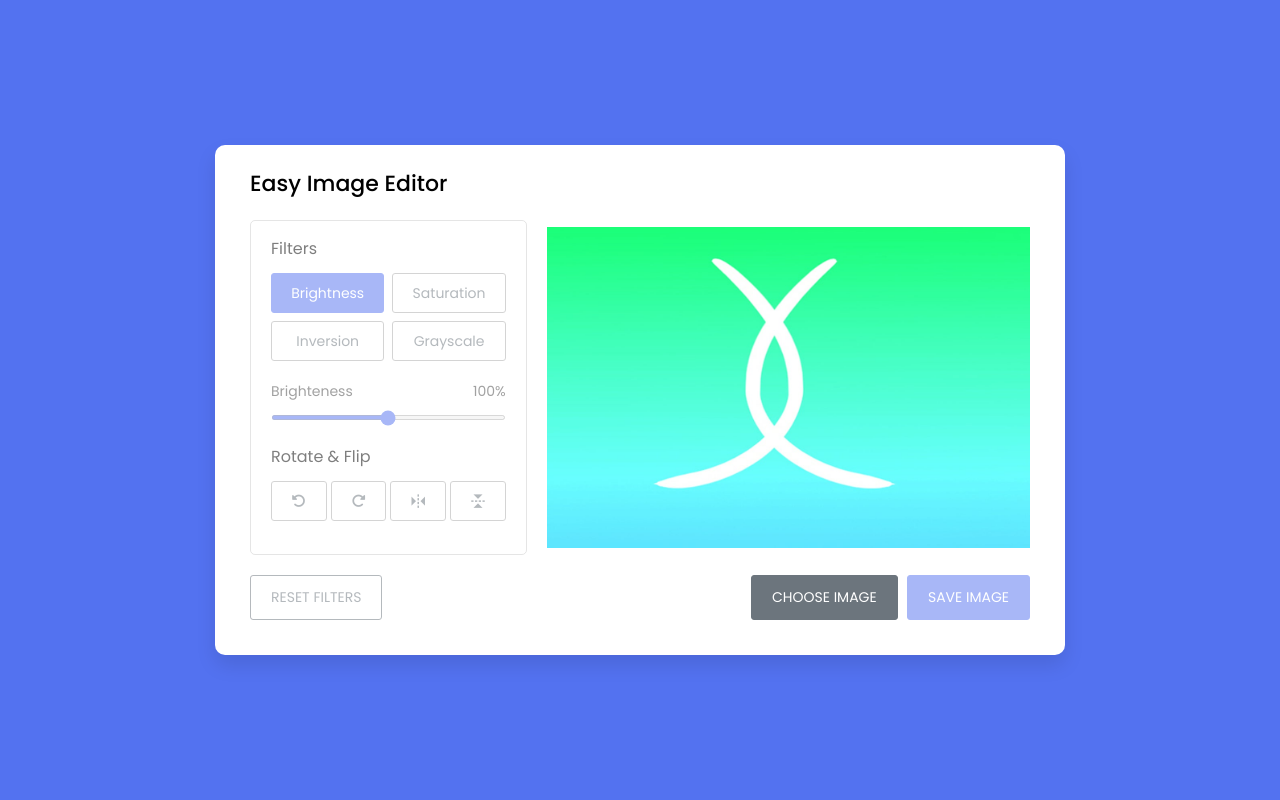
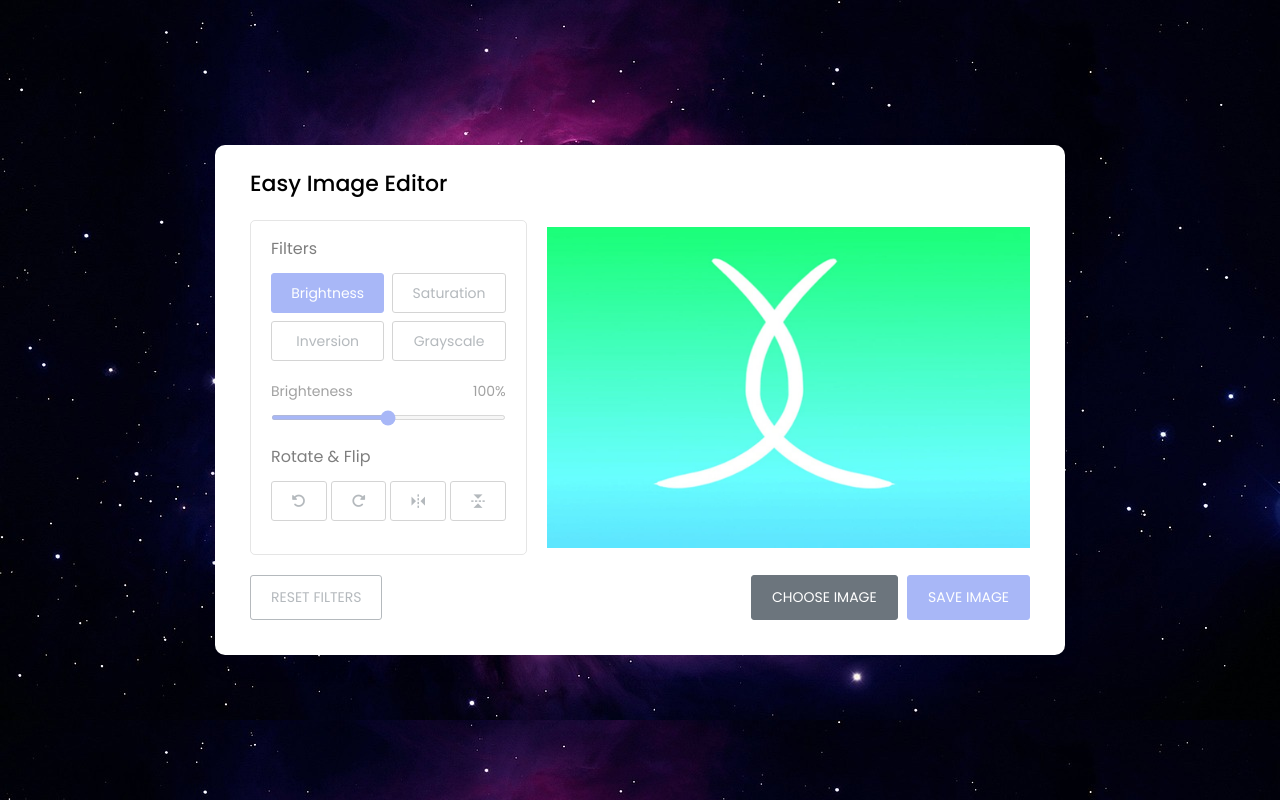
Before and after one commit to YASHASVASISHTA/IMAGE-EDITOR-, a plain HTML site: page index.html in a window 1280 px wide. Drawn offline with nearby package versions, Linux system fonts and the light colour scheme.

Commit message:
Update style.css

```diff
--- a/style.css
+++ b/style.css
@@ -12,7 +12,7 @@ body{
   min-height: 100vh;
   align-items: center;
   justify-content: center;
-  background-color:#5372F0;
+  background-image:url(orion-nebula-11107_1280.jpg)
 }
 .container{
   width: 850px;
```
